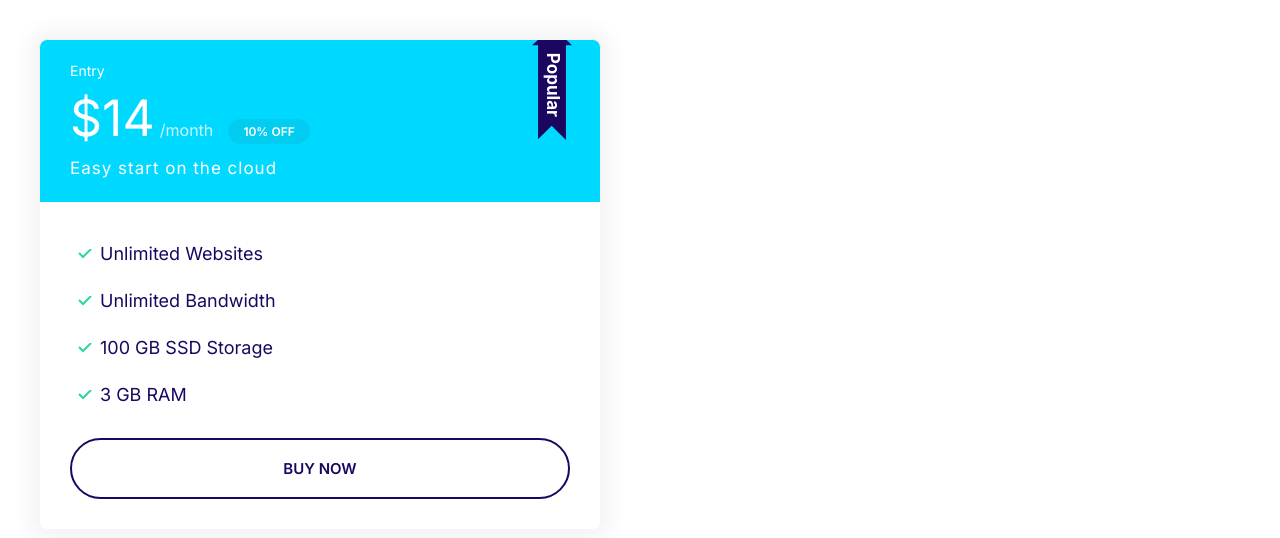
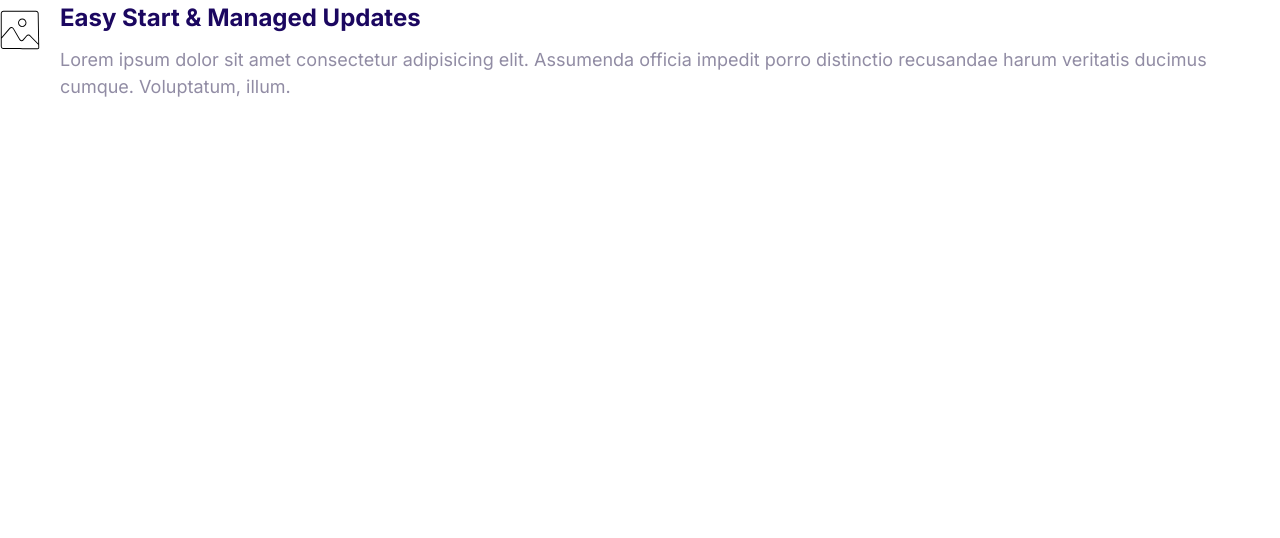
Before and after one commit to catalinus1997/moshify, a plain HTML site: page index.html in a window 1280 px wide. Drawn offline with Linux system fonts and the light colour scheme.

Commit message:
Media component

```diff
--- a/CSS/index.css
+++ b/CSS/index.css
@@ -368,3 +368,21 @@
     font-size: 1.7rem;
   }
 }
+
+/* Media */
+
+.media {
+  display: flex;
+}
+
+.media__title {
+  margin-top: 0;
+}
+
+.media__body {
+  margin: 0 2rem;
+}
+
+.media__image {
+  margin-top: 1rem;
+}
--- a/index.html
+++ b/index.html
@@ -15,26 +15,19 @@
     <link rel="stylesheet" href="/CSS/normalize.css" />
   </head>
   <body>
-    <div class="plan plan--popular">
-      <div style="width: 50%; padding: 4rem">
-        <div class="card card--secondary">
-          <header class="card__header">
-            <h3 class="plan__name">Entry</h3>
-            <span class="plan__price">$14</span>
-            <span class="plan__billing-cycle">/month</span>
-            <span class="badge badge--secondary badge--small">10% OFF</span>
-            <span class="plan__description">Easy start on the cloud</span>
-          </header>
-          <div class="card__body">
-            <ul class="list list--tick">
-              <li class="list__item">Unlimited Websites</li>
-              <li class="list__item">Unlimited Bandwidth</li>
-              <li class="list__item">100 GB SSD Storage</li>
-              <li class="list__item">3 GB RAM</li>
-            </ul>
-            <button class="btn btn--outline btn--block">Buy now</button>
-          </div>
-        </div>
+    <div class="media">
+      <div class="media__image">
+        <svg class="icon">
+          <use xlink:href="images/sprite.svg#snap"></use>
+        </svg>
+      </div>
+      <div class="media__body">
+        <h3 class="media__title">Easy Start & Managed Updates</h3>
+        <p>
+          Lorem ipsum dolor sit amet consectetur adipisicing elit. Assumenda
+          officia impedit porro distinctio recusandae harum veritatis ducimus
+          cumque. Voluptatum, illum.
+        </p>
       </div>
     </div>
   </body>
```
